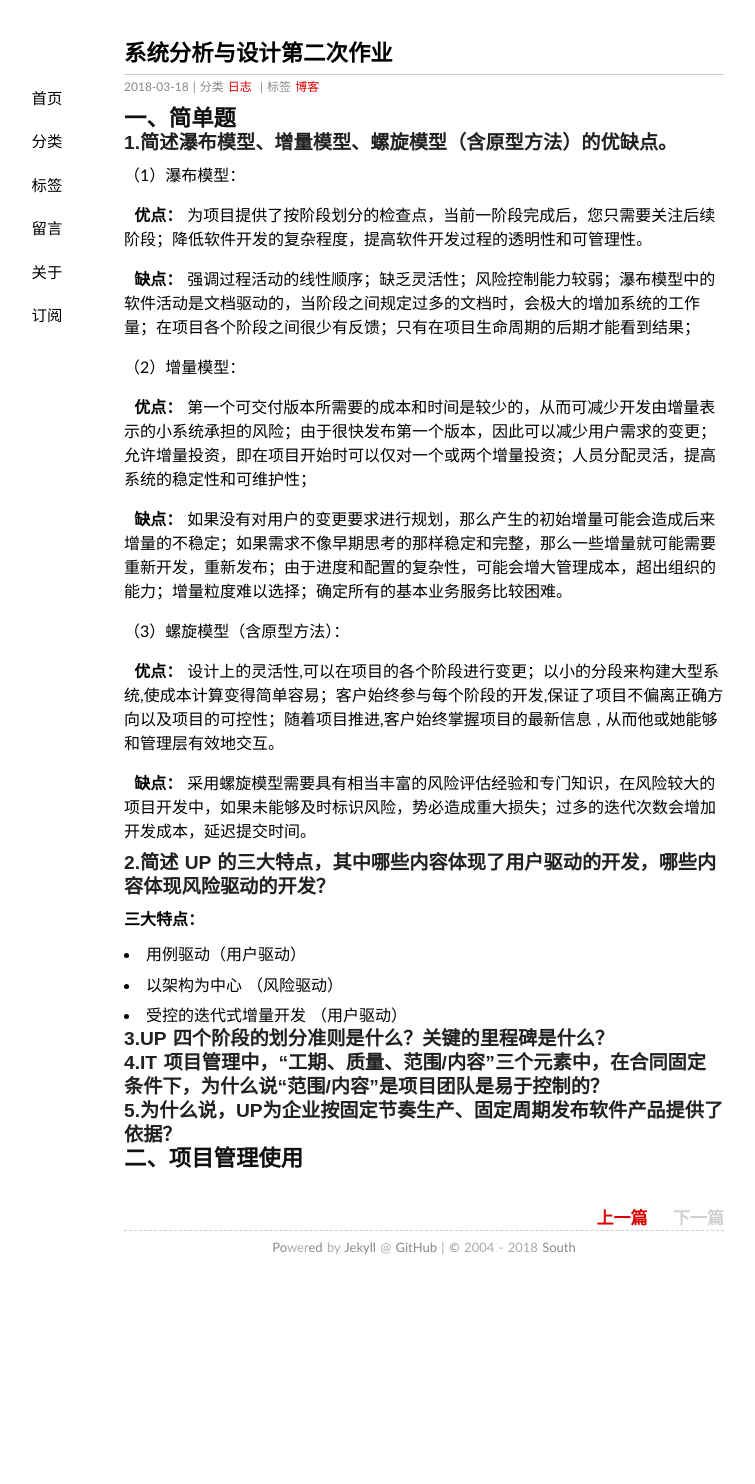
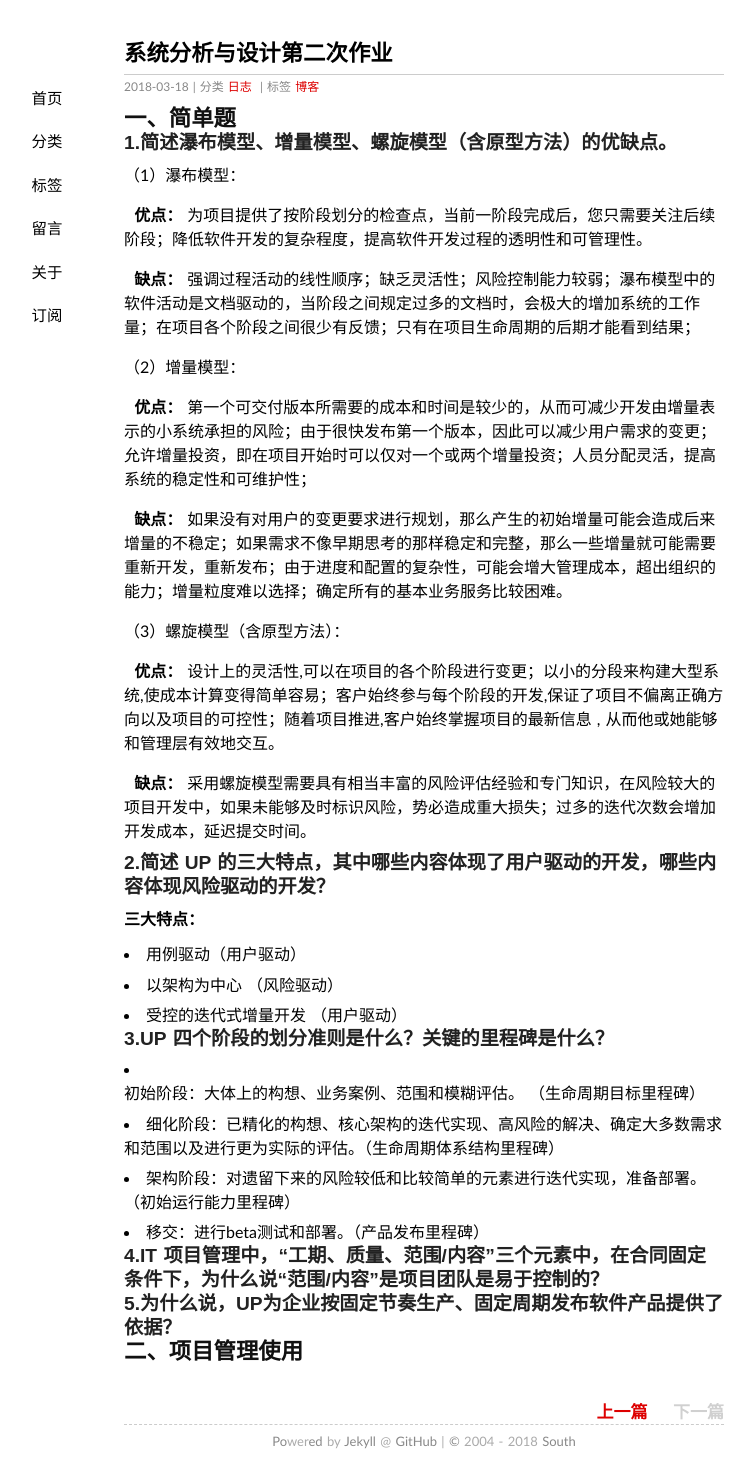
Before and after one commit to south270/south270.github.io, a Jekyll site: the page built from _posts/2018-3-18-second-homework.md, in a window 1280 px wide. Shown: the whole page, without its empty margins (216-971 px from the left). Built offline with Jekyll 4.4.1, drawn with Linux system fonts in a browser that asks for light colours; comment, search, counter and statistics services are not loaded; before the commit the page ends 1290 px from its top, so only the background shows below that.

Commit message:
Update 2018-3-18-second-homework.md

```diff
--- a/_posts/2018-3-18-second-homework.md
+++ b/_posts/2018-3-18-second-homework.md
@@ -31,6 +31,10 @@ tags: 博客
 - 以架构为中心 （风险驱动）
 - 受控的迭代式增量开发 （用户驱动）
 ### 3.UP 四个阶段的划分准则是什么？关键的里程碑是什么？
+- 初始阶段：大体上的构想、业务案例、范围和模糊评估。 （生命周期目标里程碑）
+- 细化阶段：已精化的构想、核心架构的迭代实现、高风险的解决、确定大多数需求和范围以及进行更为实际的评估。（生命周期体系结构里程碑）
+- 架构阶段：对遗留下来的风险较低和比较简单的元素进行迭代实现，准备部署。（初始运行能力里程碑）
+- 移交：进行beta测试和部署。（产品发布里程碑）
 ### 4.IT 项目管理中，“工期、质量、范围/内容”三个元素中，在合同固定条件下，为什么说“范围/内容”是项目团队是易于控制的？
 ### 5.为什么说，UP为企业按固定节奏生产、固定周期发布软件产品提供了依据？
 ## 二、项目管理使用
```
